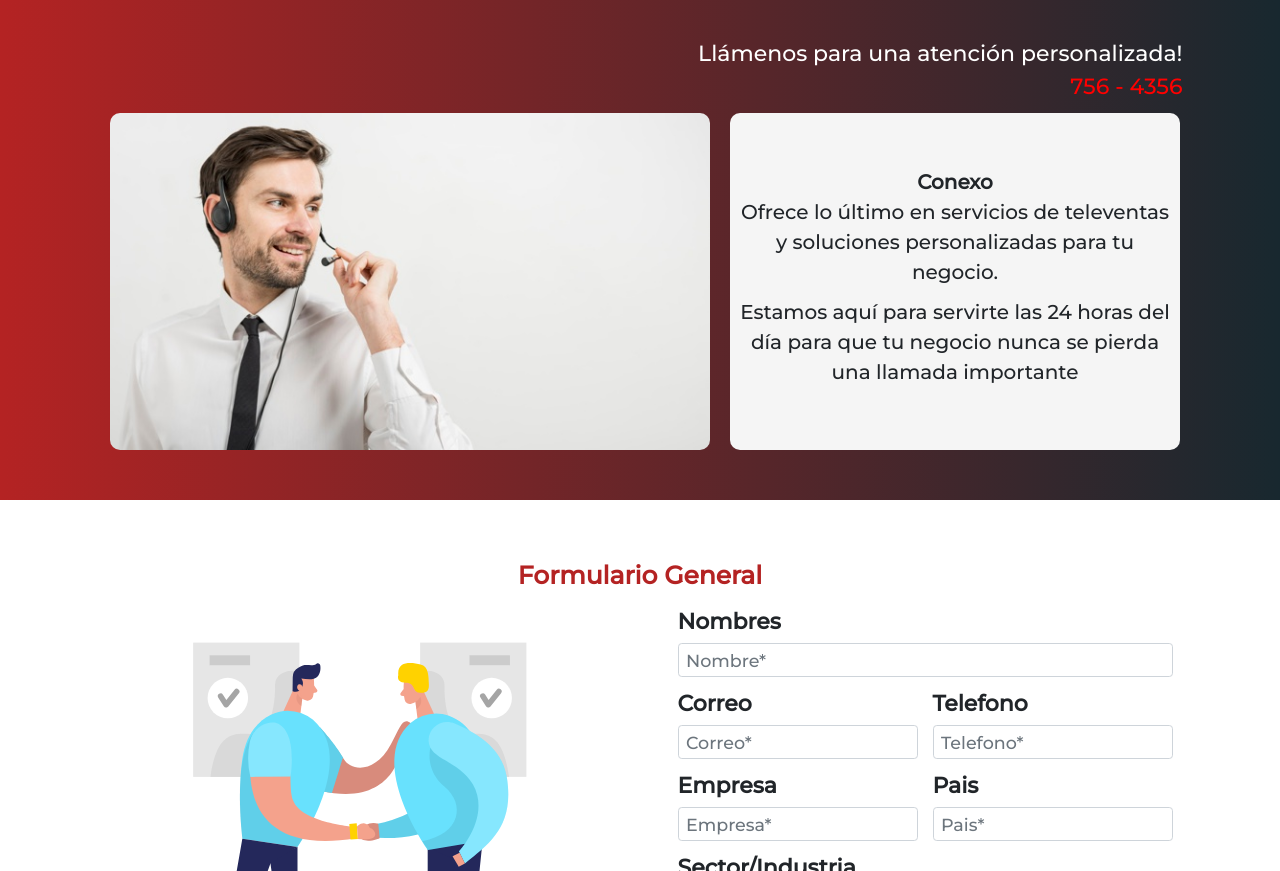
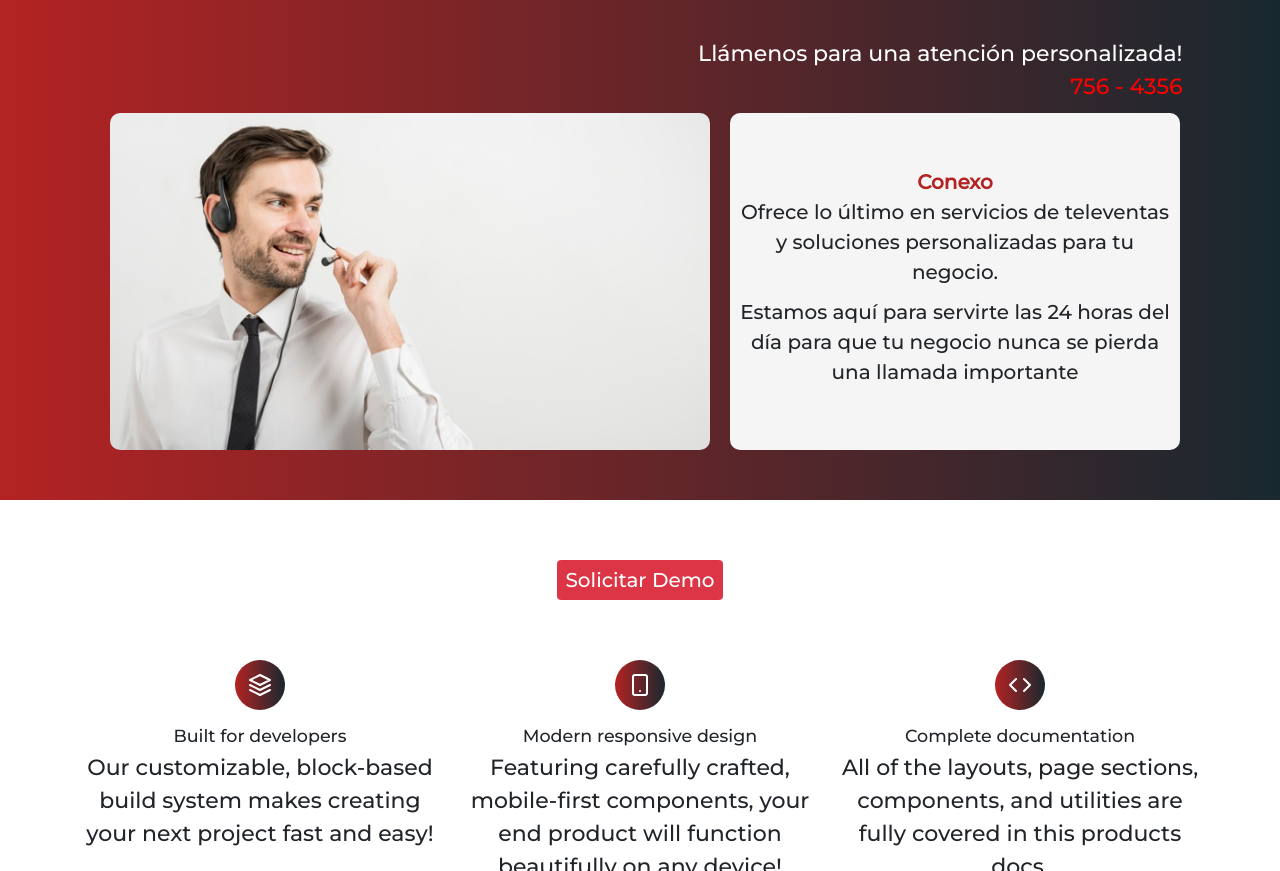
Before and after one commit to dturin1997/Conexo_Landing_Televentas, a plain HTML site: page index.html in a window 1280 px wide. Shown: the part 81-952 px from the top of the page. Drawn offline with Linux system fonts and the light colour scheme.

Commit message:
Se agregó validacion a la politica de privacidad

```diff
--- a/css/styles.css
+++ b/css/styles.css
@@ -55,6 +55,7 @@
   width: 29.4rem;
 }
 .banner_text {
+  font-size: 1.6rem;
   border-radius: 1rem;
   margin: 0 auto;
   padding: 1rem;
@@ -63,6 +64,30 @@
 }
 .banner_text span {
   font-weight: bold;
+  color: #B42323;
+  /* color: #2224be; */
+}
+/*-- Texto con iconos --*/
+.icon {
+  color: #fff;
+  height: 5rem;
+  width: 5rem;
+  font-size: 1.75rem;
+  border-radius: 100%;
+  display: inline-flex;
+  align-items: center;
+  justify-content: center;
+}
+.text_icons {
+  font-size: 2.2rem;
+}
+/*-- CTA Boton --*/
+.cta_formulario_general {
+  text-decoration: none;
+  color: white;
+}
+.cta_formulario_general:hover {
+  color: white;
 }
 /*-- Formulario General --*/
 .politica_label {
@@ -115,6 +140,7 @@
 @media only screen and (min-width: 376px) {
 }
 /*------------ >750px ------------*/
+/*
 @media only screen and (min-width: 750px) {
   .titulos {
     margin: 0 auto;
@@ -132,10 +158,11 @@
   .banner_text {
     margin: 1rem;
   }
-  /* .banner_content {
+  .banner_content {
     max-width: 60rem;
-  } */
+  }
 }
+*/
 /*------------ >1160px ------------*/
 @media only screen and (min-width: 1160px) {
   .titulos {
@@ -158,7 +185,8 @@
   .banner_text {
     display: flex;
     flex-direction: column;
-    /* Me sirvió para centrar verticalmente*/
+    /* Me sirvió para centrar verticalmente
+    ya que el eje es principal es vertical*/
     justify-content: center;
     font-size: 2rem;
     margin: 1rem 0 1rem 1rem;
--- a/index.html
+++ b/index.html
@@ -45,7 +45,97 @@
         </div>
     </section>
     <!-- Banner -->
+    <!-- Texto con iconos -->
+    <section>
+        <div class="container my-5">
+            <div class="row text-center">
+                <div class="col-md-12 my-5">
+                    <button class="btn btn-danger mb-5 fs-2"><a class="cta_formulario_general" href="#formulario_general">Solicitar Demo</a></button>
+                </div>
+                <div class="col-md-4">
+                    <div class="icon gradient mb-4">
+                        <svg
+                          xmlns="http://www.w3.org/2000/svg"
+                          width="24"
+                          height="24"
+                          viewBox="0 0 24 24"
+                          fill="none"
+                          stroke="currentColor"
+                          stroke-width="2"
+                          stroke-linecap="round"
+                          stroke-linejoin="round"
+                          class="feather feather-layers"
+                        >
+                          <polygon points="12 2 2 7 12 12 22 7 12 2"></polygon>
+                          <polyline points="2 17 12 22 22 17"></polyline>
+                          <polyline points="2 12 12 17 22 12"></polyline>
+                        </svg>
+                    </div>
+                    <div class="text_icons">
+                        <h3>Built for developers</h3>
+                          <p>
+                            Our customizable, block-based build system makes creating your
+                            next project fast and easy!
+                          </p>
+                    </div>
+                </div>
+                <div class="col-md-4">
+                    <div class="icon gradient mb-4">
+                        <svg
+                          xmlns="http://www.w3.org/2000/svg"
+                          width="24"
+                          height="24"
+                          viewBox="0 0 24 24"
+                          fill="none"
+                          stroke="currentColor"
+                          stroke-width="2"
+                          stroke-linecap="round"
+                          stroke-linejoin="round"
+                          class="feather feather-smartphone"
+                        >
+                          <rect x="5" y="2" width="14" height="20" rx="2" ry="2"></rect>
+                          <line x1="12" y1="18" x2="12.01" y2="18"></line>
+                        </svg>
+                      </div>
+                      <div class="text_icons">
+                        <h3>Modern responsive design</h3>
+                        <p class="mb-0">
+                            Featuring carefully crafted, mobile-first components, your end
+                            product will function beautifully on any device!
+                        </p>
+                      </div>
+                </div>
+                <div class="col-md-4">
+                    <div class="icon gradient mb-4">
+                        <svg
+                          xmlns="http://www.w3.org/2000/svg"
+                          width="24"
+                          height="24"
+                          viewBox="0 0 24 24"
+                          fill="none"
+                          stroke="currentColor"
+                          stroke-width="2"
+                          stroke-linecap="round"
+                          stroke-linejoin="round"
+                          class="feather feather-code"
+                        >
+                          <polyline points="16 18 22 12 16 6"></polyline>
+                          <polyline points="8 6 2 12 8 18"></polyline>
+                        </svg>
+                      </div>
+                      <div class="text_icons">
+                        <h3>Complete documentation</h3>
+                        <p class="mb-0">
+                            All of the layouts, page sections, components, and utilities are
+                            fully covered in this products docs.
+                        </p>
+                      </div>
 
+                </div>
+            </div>
+        </div>
+    </section>
+    <!-- Texto con iconos -->
     <!-- Formulario General -->
 
     <section class="formulario_general py-5" id="formulario_general">
@@ -64,10 +154,7 @@
                                     <input type="text" class="prueba form-control fs-3" id="InputNombres" placeholder="Nombre*" name="InputNombres">
                                 </div>
                                 <div id="nombresError" class="error_container">
-                                <!--
-                                    <i class="fa-solid fa-circle-exclamation error_icon"></i>
-                                    <p class="error">Los Nombres no pueden estar vacíos</p>
-                                -->
+
                                 </div>
                             </div>
                             <div class="col-md-6">
@@ -115,9 +202,12 @@
 
                                 </div>
                             </div>
-                            <div class="col-md-12 d-flex align-items-center">
-                                <input type="checkbox" id="cbox1" value="primer_checkbox"> <label for="cbox1" class="politica_label fs-5">Aceptas nuestra politica de privacidad</label>
-                                <div id="sectorError" class="error_container">
+                            <div class="col-md-12">
+                                <div class="mb-3 d-flex align-items-center">
+                                    <input type="checkbox" id="checkBox1" value="" name="checkBox1">
+                                    <label for="cbox1" class="politica_label fs-5">Aceptas nuestra politica de privacidad</label>
+                                </div>
+                                <div id="checkError" class="error_container">
 
                                 </div>
                             </div>
@@ -125,27 +215,9 @@
                             <div id="grecaptchaError" class="error_container">
 
                             </div>
-                            <!--
-                            <div class="col-md-12">
-                                <div class="mb-3">
-                                    <label for="InputAsunto" class="form-label">Asunto</label>
-                                    <input type="text" class="form-control fs-3" id="InputAsunto" placeholder="Asunto*">
-                                </div>
-                                <div id="asuntoError" class="error_container">
 
-                                </div>
-                            </div>
-                            <div class="col-md-12">
-                                <div class="mb-3">
-                                    <label for="Textarea2">Mensaje</label>
-                                    <textarea class="form-control fs-3" placeholder="Describe lo que necesitas." id="Textarea2" style="height: 100px"></textarea>
-                                </div>
-                                <div id="textarea2Error" class="error_container">
+                        </div>
 
-                                </div>
-                            </div>
-                            -->
-                        </div>
 
 
                         <button id="button3" type="submit" class="btn btn-danger mt-3 fs-2">Enviar</button>
@@ -156,7 +228,7 @@
 	</section>
 
     <!-- Formulario General -->
+    <script src="./js/main.js"></script>
     <script src="./js/bootstrap.min.js"></script>
-    <script src="./js/main.js"></script>
 </body>
 </html>
--- a/js/main.js
+++ b/js/main.js
@@ -4,6 +4,7 @@
 const empresa = document.querySelector('#InputEmpresa');
 const pais = document.querySelector('#InputPais');
 const sector = document.querySelector('#InputSector');
+const checkBox = document.querySelector('#checkBox1');
 //const grecaptcha = document.querySelector('#grecaptcha');
 //const asunto = document.querySelector('#InputAsunto');
 //const textarea2 = document.querySelector('#Textarea2');
@@ -16,6 +17,7 @@
 const paisError = document.querySelector('#paisError');
 const sectorError = document.querySelector('#sectorError');
 const grecaptchaError = document.querySelector('#grecaptchaError');
+const checkError = document.querySelector('#checkError');
 //const asuntoError = document.querySelector('#asuntoError');
 //const textarea2Error = document.querySelector('#textarea2Error');
 
@@ -36,6 +38,7 @@
     //validateEmpty(asunto.value, asunto, asuntoError, "EL asunto no puede estar vacío", event);
     //validateEmpty(textarea2.value, textarea2, textarea2Error, "Debe escribir un mensaje", event);
 
+    validateCheckBox(checkBox, checkError, "Tiene que aceptar nuestra politica de privacidad", event);
     validateRecaptcha(grecaptcha, grecaptchaError,"Tiene que marcar el recaptcha!")
     /*
     if(grecaptcha && grecaptcha.getResponse().length > 0)
@@ -54,6 +57,21 @@
     }
     */
 });
+
+function validateCheckBox(checkBox, checkError, mensajeError, event){
+    //event.preventDefault();
+    //console.log('Entre')
+    //console.log(checkBox.checked)
+    if(!checkBox.checked)
+    {
+        event.preventDefault();
+        //alert('You must agree to the terms first.');
+        showErrorCheckBox(checkError,mensajeError)
+        //return false;
+    }else{
+        hideErrorCheckBox(checkError)
+    }
+}
 
 function validateRecaptcha(grecaptcha, grecaptchaError, mensajeError){
     if(grecaptcha && grecaptcha.getResponse().length > 0)
@@ -114,3 +132,11 @@
 function hideErrorCaptcha(divError){
     divError.innerHTML = ``;
 }
+
+function showErrorCheckBox(divError, mensajeError){
+    divError.innerHTML = `<p class="error">${mensajeError}</p>`;
+}
+
+function hideErrorCheckBox(divError){
+    divError.innerHTML = ``;
+}
```
Also changed, not shown: img/main.js (+22 -0 lines).
